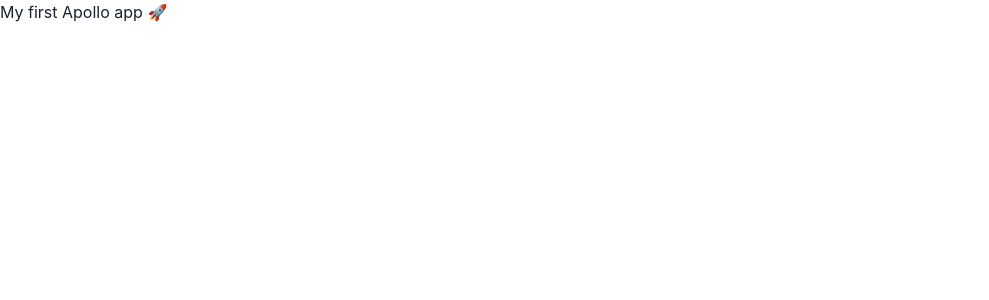
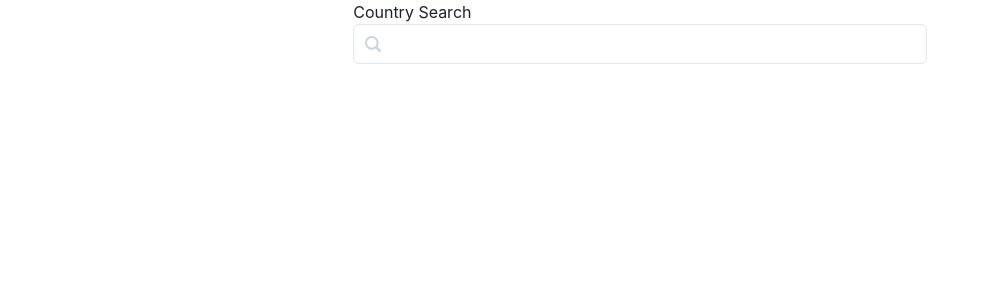
Before and after one commit to noskymunzen/Kimche-challenge, a React (Create React App) app: page / in a window 1280 px wide. Shown: the top 300 px of the page, without its empty margins (0-989 px from the left). Built offline with nearby package versions, Linux system fonts and the light colour scheme.

Commit message:
feat: imports SearchInput

```diff
--- a/src/App.js
+++ b/src/App.jsx
@@ -1,6 +1,7 @@
 import React from 'react';
-import { ChakraProvider, theme } from '@chakra-ui/react';
+import { ChakraProvider, theme, Text, Container } from '@chakra-ui/react';
 import { ApolloClient, InMemoryCache, ApolloProvider } from '@apollo/client';
+import SearchInput from './components/SearchInput';
 
 const client = new ApolloClient({
   uri: 'https://48p1r2roz4.sse.codesandbox.io',
@@ -11,14 +12,10 @@
   return (
     <ChakraProvider theme={theme}>
       <ApolloProvider client={client}>
-        <div>
-          <h2>
-            My first Apollo app{' '}
-            <span role="img" aria-label="Rocket">
-              🚀
-            </span>
-          </h2>
-        </div>
+        <Container>
+          <Text>Country Search</Text>
+          <SearchInput />
+        </Container>
       </ApolloProvider>
     </ChakraProvider>
   );
```
